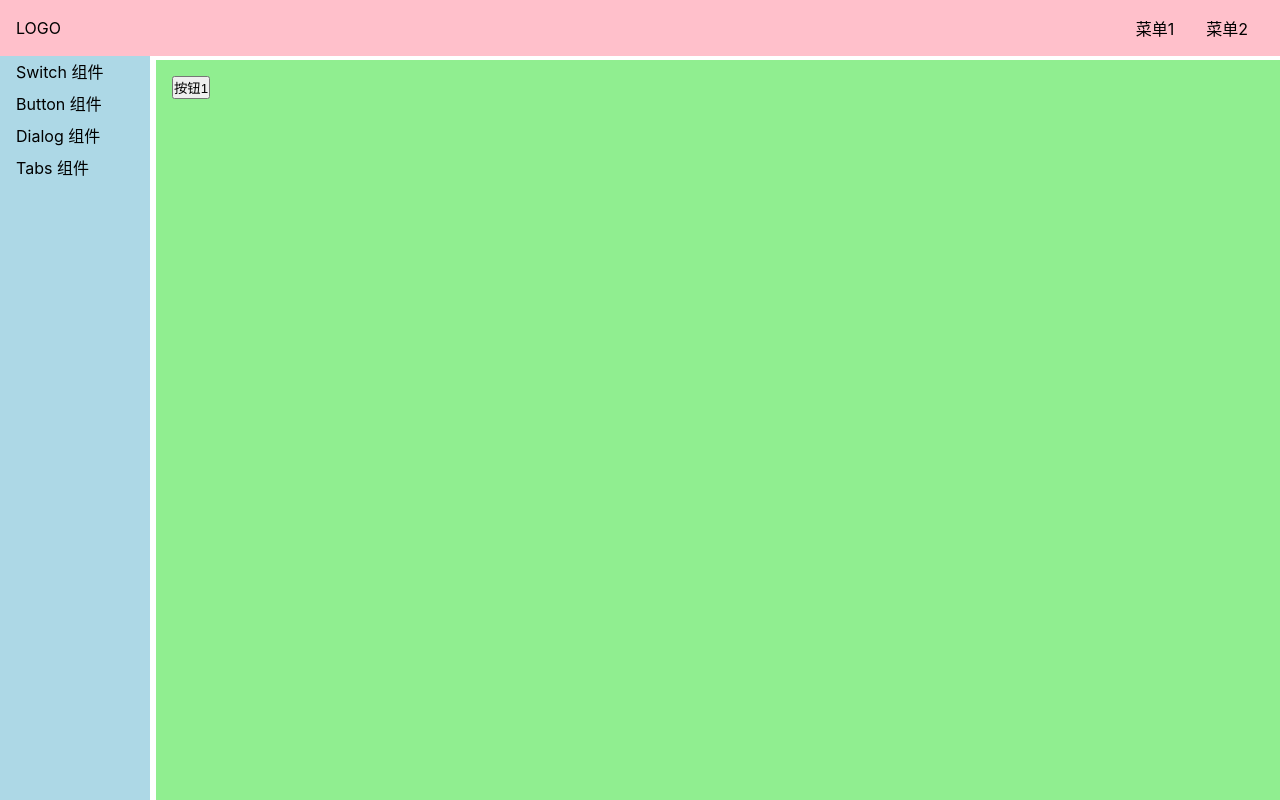
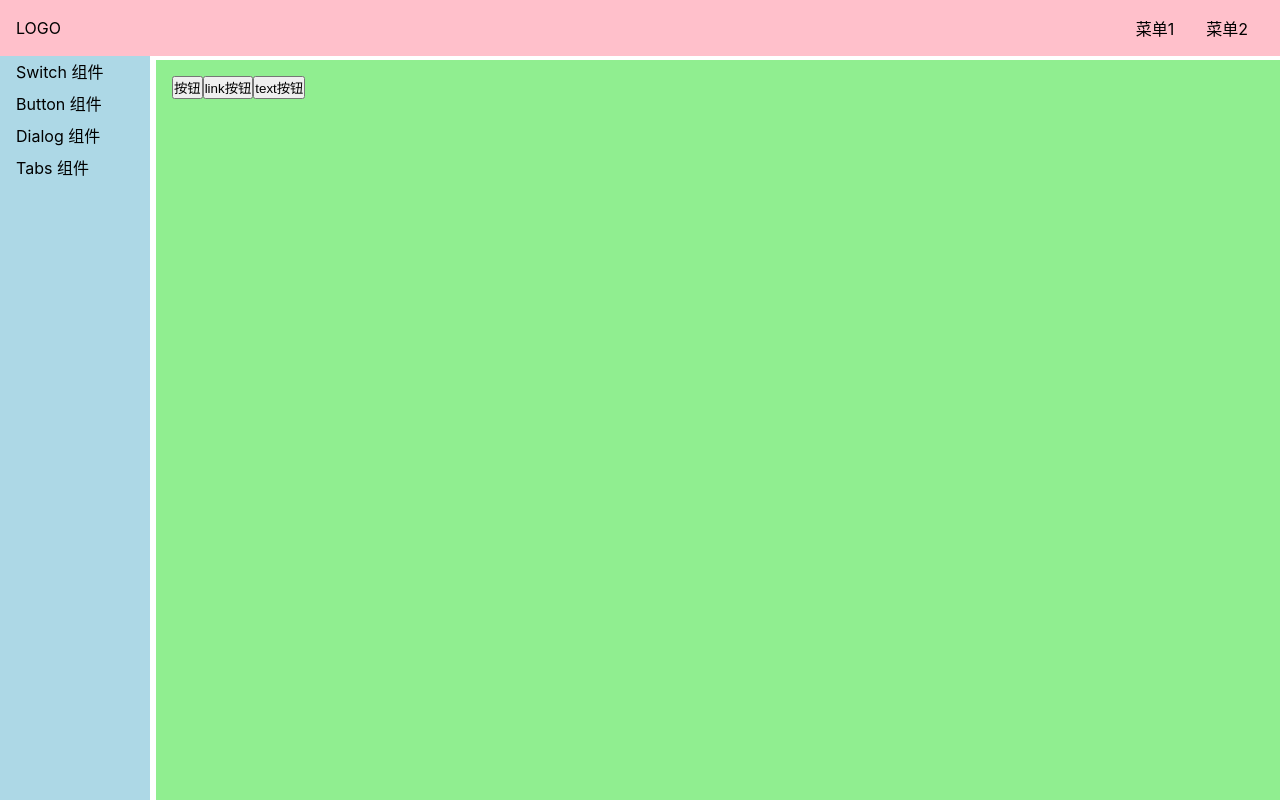
Before and after one commit to Shi-Dekai/origin-ui-vue3, a Vue app: page /#/doc/button in a window 1280 px wide. Built offline with nearby package versions, Linux system fonts and the light colour scheme.

Commit message:
添加 theme 属性

```diff
--- a/src/components/ButtonDemo.vue
+++ b/src/components/ButtonDemo.vue
@@ -1,14 +1,16 @@
 <template>
   <section>
-    <Button>按钮1</Button>
+    <Button>按钮</Button>
+    <Button theme="link">link按钮</Button>
+    <Button theme="text">text按钮</Button>
   </section>
 </template>
 
-<script>
+<script lang="ts">
 import Button from '../lib/Button.vue'
 export default {
   name: 'ButtonDemo',
-  components: {Button}
+  components: {Button},
 }
 </script>
 
--- a/src/lib/Button.vue
+++ b/src/lib/Button.vue
@@ -1,12 +1,15 @@
 <template>
-    <button>
-      <slot />
-    </button>
+  <button class="o-button" :class="`theme-${theme}`">
+    <slot />
+  </button>
 </template>
 
 <script lang="ts">
 export default {
-  name: 'Button'
+  name: 'Button',
+  props: {
+    theme: { type: String, default: 'button' }
+  }
 }
 </script>
 
```
